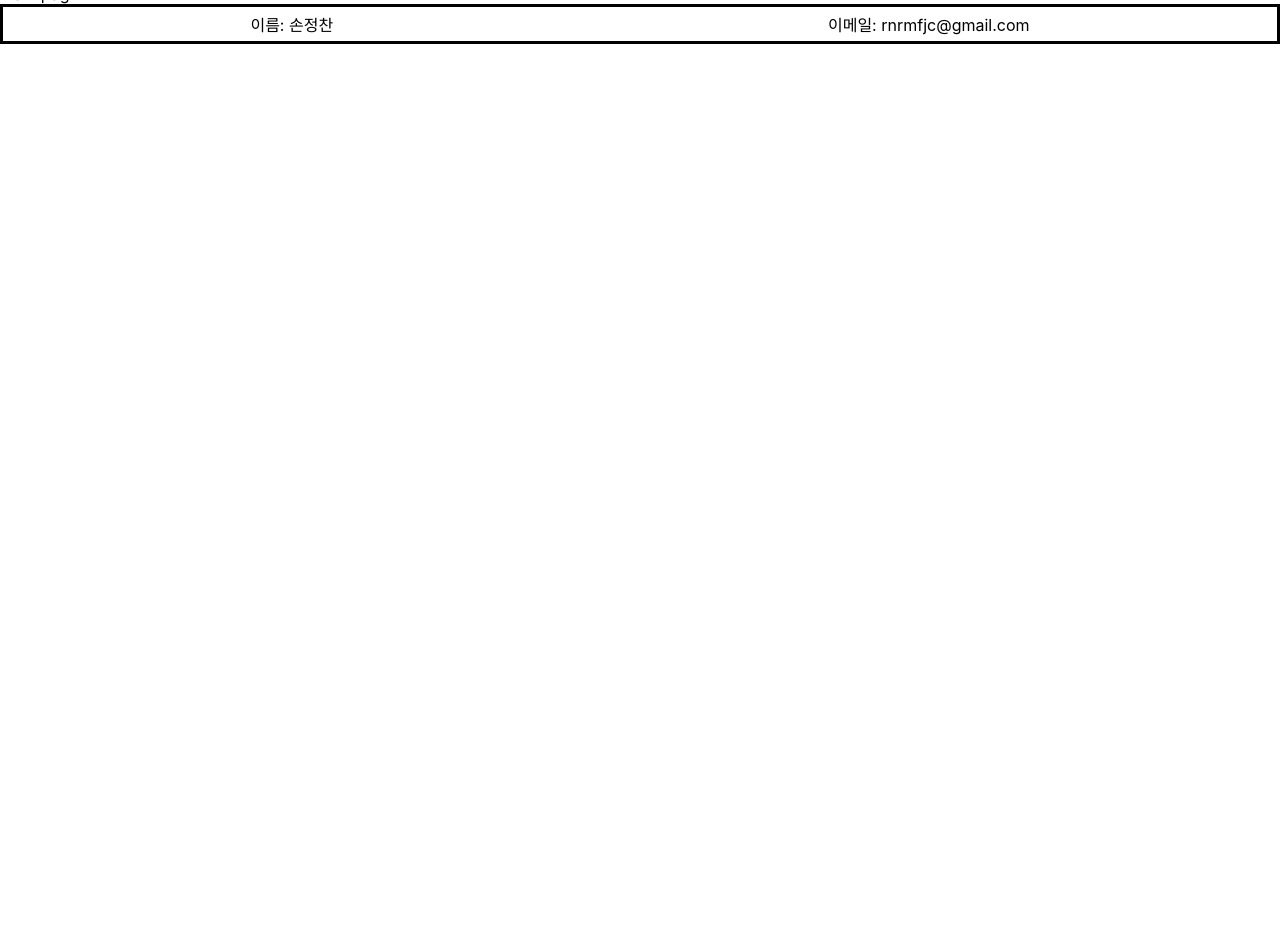
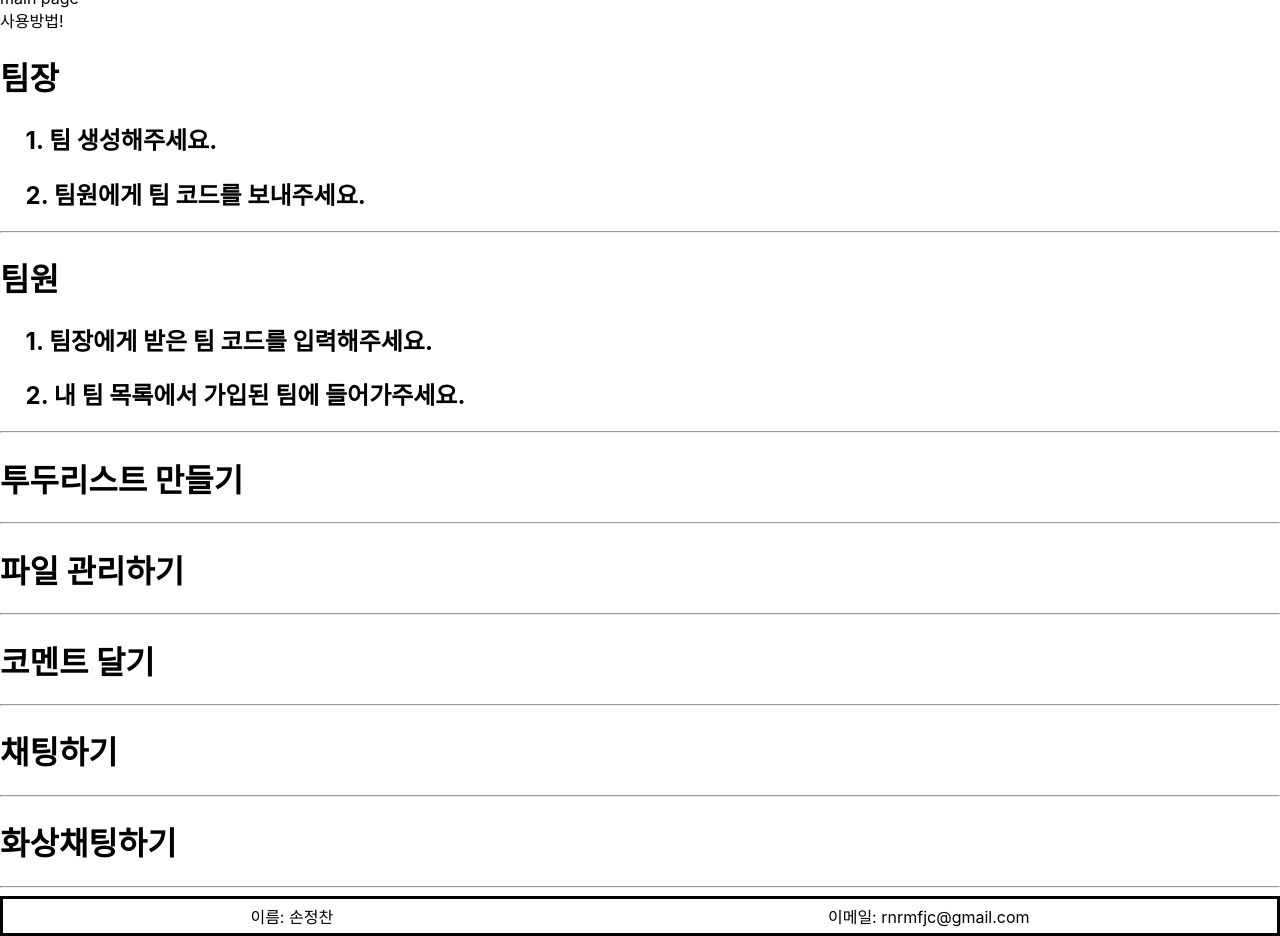
Before and after one commit to jungchanSon/HelpTodo-front, a Next.js app: page / in a window 1280 px wide. Shown: the part 220-1156 px from the top of the page. Before the commit the page ends 800 px from the top, so only its background shows below. Built offline with nearby package versions, Linux system fonts and the light colour scheme.

Commit message:
feat: main index에 내용 추가
  main index.js에 사용방법 안내 추가

```diff
--- a/components/Navbar.jsx
+++ b/components/Navbar.jsx
@@ -8,7 +8,10 @@ export default function Navbar() {
   return (
       <div >
         <Nav>
-          <Image src={logo} />
+          <Link href="/" >
+            <Image src={logo} />
+          </Link>
+
 
           <LinkLayout >
             <Link href="/" >
--- a/pages/index.js
+++ b/pages/index.js
@@ -1,12 +1,44 @@
 import Head from 'next/head'
 import Image from 'next/image'
 import styles from '../styles/Home.module.css'
+import styled from "styled-components";
 
 export default function Home() {
   return (
     <div >
-      main page
+      main page <br/>
+      사용방법!
 
+      <H1>팀장</H1>
+          <H2>1. 팀 생성해주세요.</H2>
+          <H2>2. 팀원에게 팀 코드를 보내주세요.</H2>
+      <hr/>
+      <H1>팀원</H1>
+        <H2>1. 팀장에게 받은 팀 코드를 입력해주세요.</H2>
+        <H2>2. 내 팀 목록에서 가입된 팀에 들어가주세요.</H2>
+      <hr/>
+      <H1>투두리스트 만들기</H1>
+
+      <hr/>
+      <H1>파일 관리하기</H1>
+
+      <hr/>
+      <H1>코멘트 달기</H1>
+
+      <hr/>
+      <H1>채팅하기</H1>
+
+      <hr/>
+      <H1>화상채팅하기</H1>
+
+      <hr/>
     </div>
   )
 }
+const H1 = styled.h1`
+
+`
+
+const H2 = styled.h2`
+    margin-left: 2vw;
+`
```
Also changed, not shown: pages/chat/index.jsx (deleted, +0 -34 lines).
